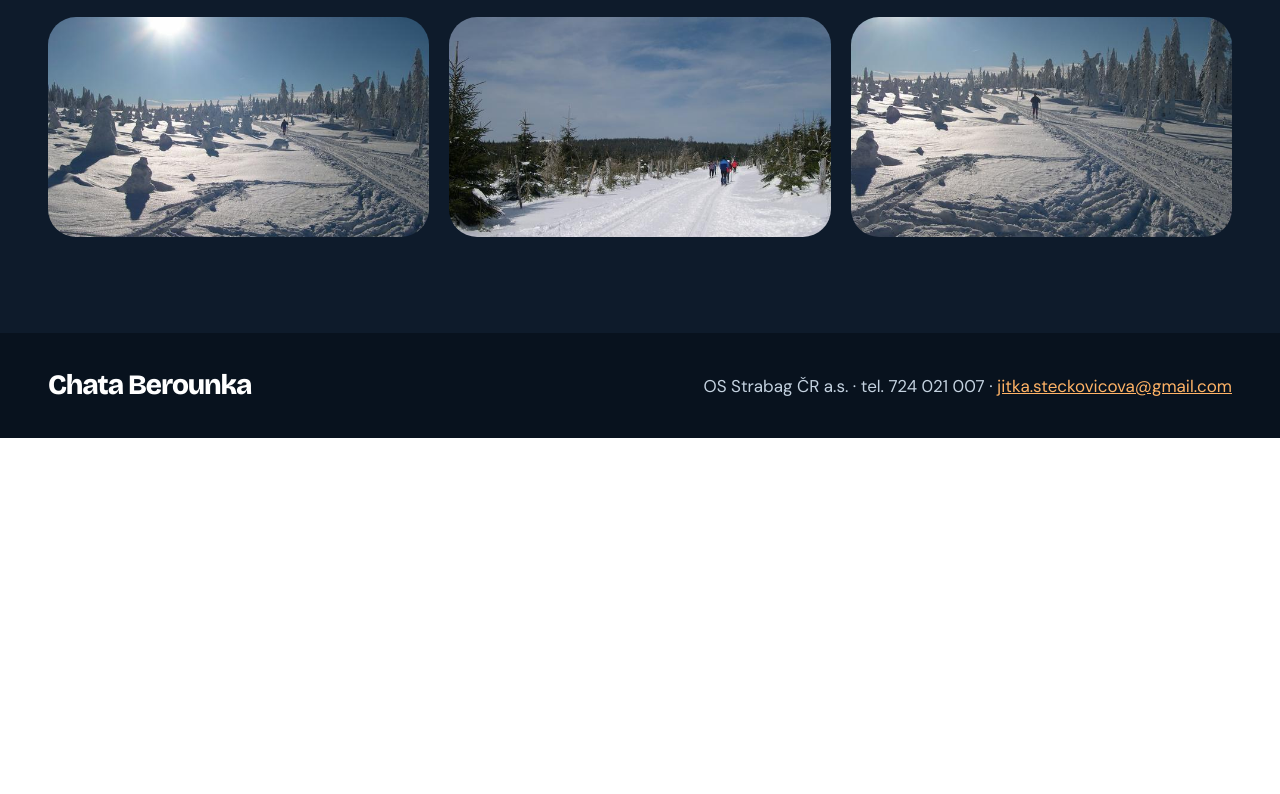
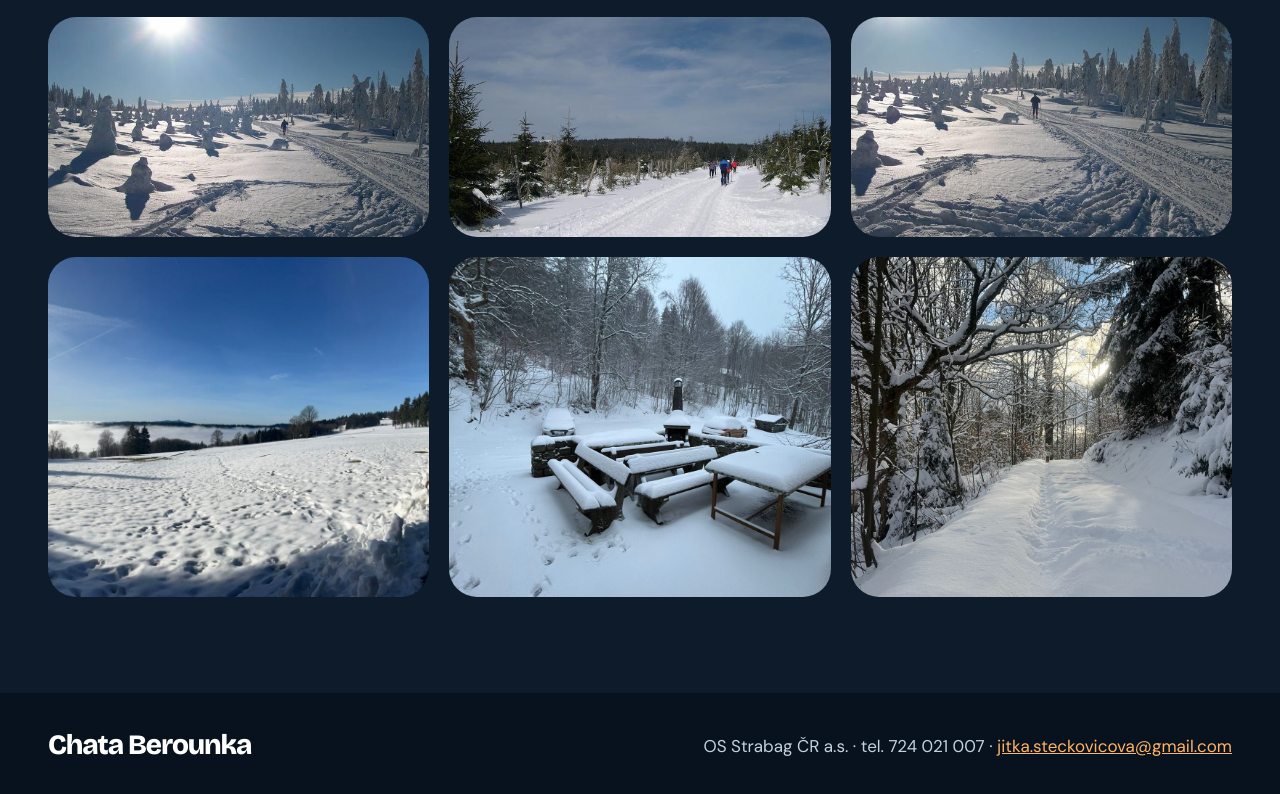
Before and after one commit to stezsky/berounka, a plain HTML site: page zima.html in a window 1280 px wide. Shown: the part 1645-2439 px from the top of the page. Before the commit the page ends 2083 px from the top, so only its background shows below. Drawn offline with nearby package versions, Linux system fonts and the light colour scheme.

Commit message:
Zima: další tři fotografie na konec stránky
Co-Authored-By: Claude Sonnet 5.5 <noreply@anthropic.com>
Claude-Session: https://claude.ai/code/session_016L8JbeWzXZuQFvheCVfWa3

```diff
--- a/zima.html
+++ b/zima.html
@@ -99,6 +99,11 @@
 <div style="height: 220px"><img loading="lazy" class="ph" src="img/zima18.jpg" alt="Běžkaři na Jizerské magistrále"></div>
 <div style="height: 220px"><img loading="lazy" class="ph" src="img/zima11.jpg" alt="Stopa mezi zasněženými smrky"></div>
 </div>
+<div style="display: grid; grid-template-columns: repeat(auto-fit, minmax(min(300px, 100%), 1fr)); gap: 20px">
+<div style="height: 340px"><img loading="lazy" class="ph" src="img/zima-vyhled.jpg" alt="Zasněžená louka s výhledem nad inverzní mlhu"></div>
+<div style="height: 340px"><img loading="lazy" class="ph" src="img/zima-terasa.jpg" alt="Zasněžená terasa s lavicemi a grilem"></div>
+<div style="height: 340px"><img loading="lazy" class="ph" src="img/zima-cesta.jpg" alt="Zasněžená cesta lesem"></div>
+</div>
 </div>
 </section>
 
```
Also changed, not shown: img/zima-cesta.jpg (added), img/zima-terasa.jpg (added), img/zima-vyhled.jpg (added).
